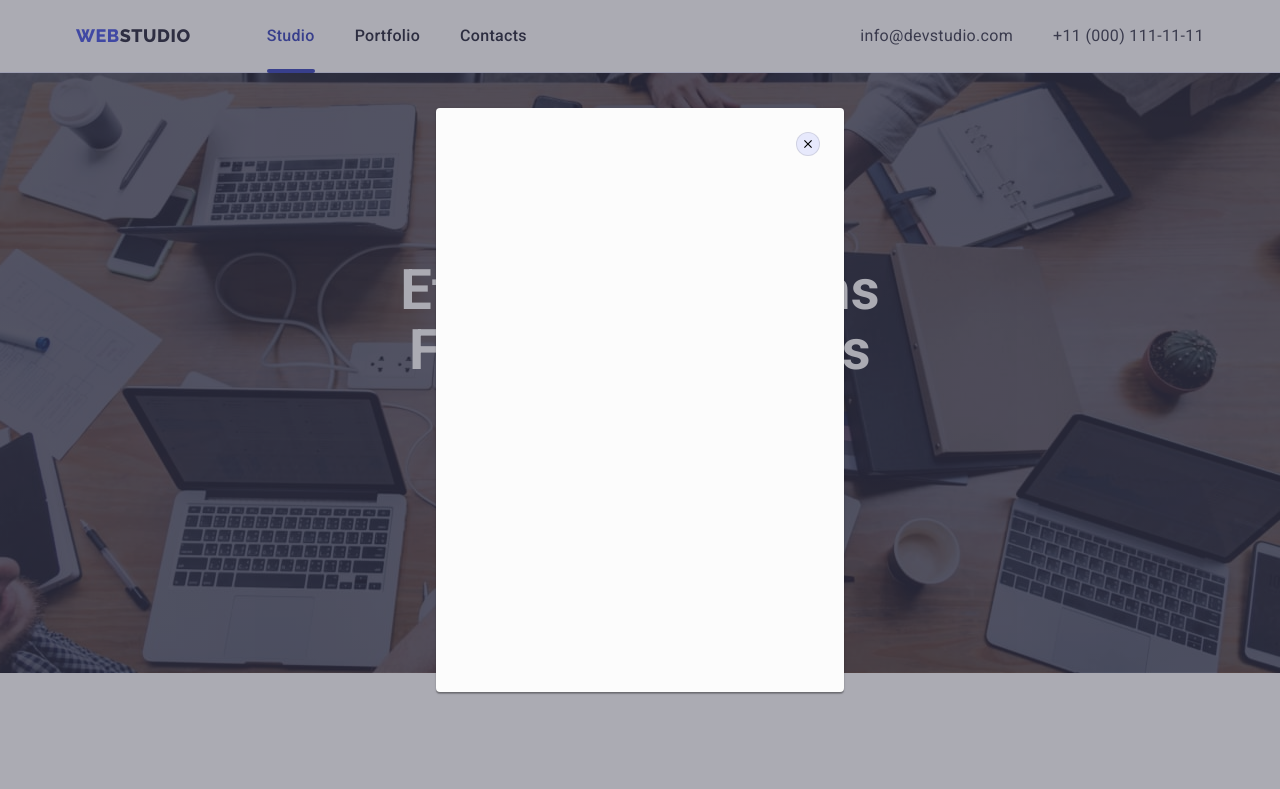
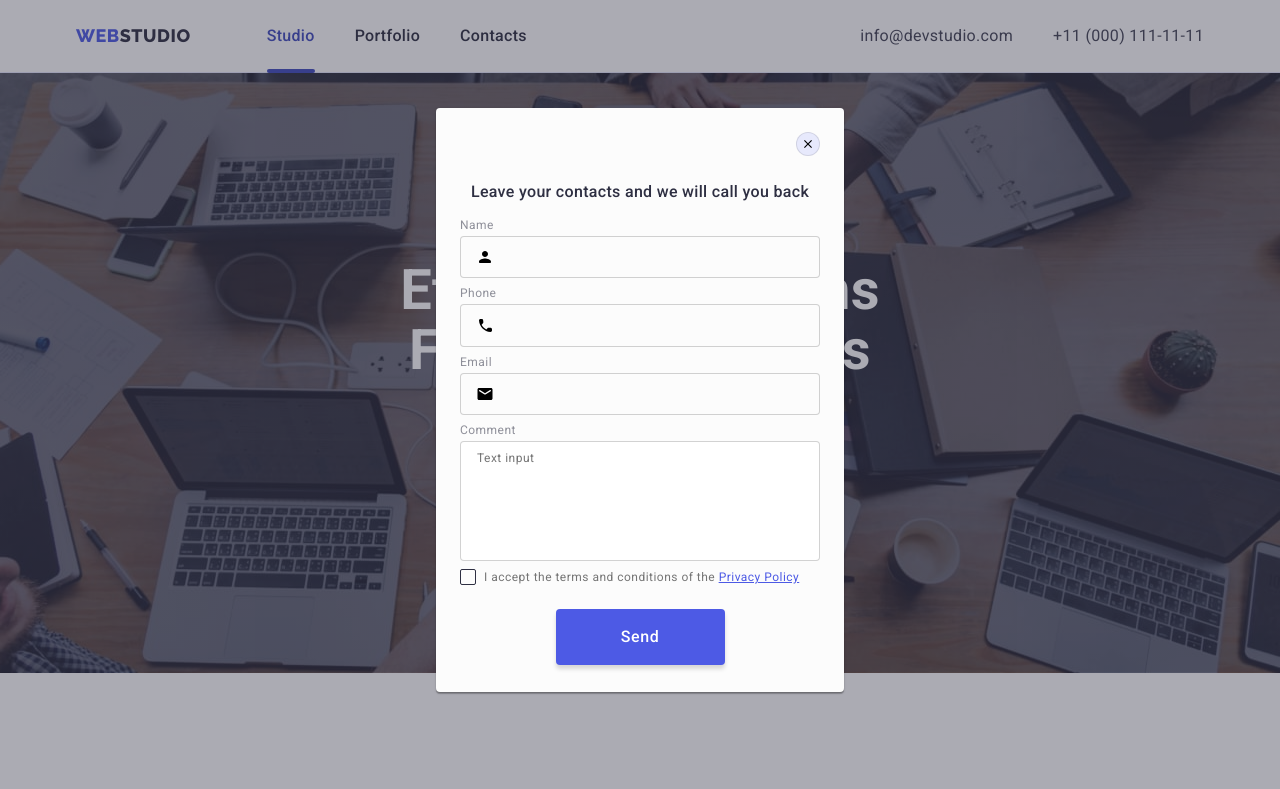
Before and after one commit to VladislavOliinyk/goit-markup-hw-06, a plain HTML site: page index.html in a window 1280 px wide. Both pictures are taken after a click on the button "Order Service". Shown: the top 789 px of the page. Drawn offline with nearby package versions, Linux system fonts and the light colour scheme.

Commit message:
update index.html

```diff
--- a/index.html
+++ b/index.html
@@ -392,6 +392,61 @@
 
     <div class="backdrop is-hidden" data-modal>
         <div class="modal">
+            <div class="modal-form">
+                <p class="modal-title">Leave your contacts and we will call you back
+                <p>
+
+                <form>
+                    <div class="modal-form-field">
+                        <label class="modal-form-label" for="user-name">Name</label>
+                        <div class="modal-form-input">
+                            <input type="text" name="user-name" id="user-name">
+                            <svg class="modal-form-input-icon" width="18px" height="18px">
+                                <use href="./images/icons.svg#icon-name"></use>
+                            </svg>
+                        </div>
+                    </div>
+
+                    <div class="modal-form-field">
+                        <label class="modal-form-label" for="phone">Phone</label>
+                        <div class="modal-form-input">
+                            <input type="number" name="phone" id="phone" autocomplete="on">
+                            <svg class="modal-form-input-icon" width="18px" height="24px">
+                                <use href="./images/icons.svg#icon-phone"></use>
+                            </svg>
+                        </div>
+                    </div>
+
+                    <div class="modal-form-field">
+                        <label class="modal-form-label" for="mail">Email</label>
+                        <div class="modal-form-input">
+                            <input type="email" name="mail" id="mail" autocomplete="on">
+                            <svg class="modal-form-input-icon" width="18px" height="24px">
+                                <use href="./images/icons.svg#icon-email"></use>
+                            </svg>
+                        </div>
+                    </div>
+
+                    <div class="modal-form-field">
+                        <label class="modal-form-label" for="comment">Comment</label>
+                        <textarea class="modal-textarea" type="text" name="comment" id="comment"
+                            placeholder="Text input" rows="4"></textarea>
+                    </div>
+
+
+                    <div class="modal-form-field-checkbox">
+                        <span class="modal-form-policy-icon"></span>
+                        <input type="checkbox" name="policy" id="policy" class="visually-hidden">
+                        <label class="modal-form-label-checkbox" for="policy">I accept the terms and conditions of the
+                            <a href="" class="modal-policy-text">Privacy Policy</a></label>
+                    </div>
+
+                    <div class="modal-btn-field">
+                        <button type="submit" class="modal-form-btn">Send</button>
+                    </div>
+                </form>
+            </div>
+
             <button type="button" class="modal-close-btn" data-modal-close>
                 <svg class="modal-btn-icon" width="8px" height="8px">
                     <use href="./images/icons.svg#icon-close-modal">
@@ -401,7 +456,6 @@
             </button>
         </div>
     </div>
-
     <script src="./js/modal.js"></script>
 </body>
 
```
